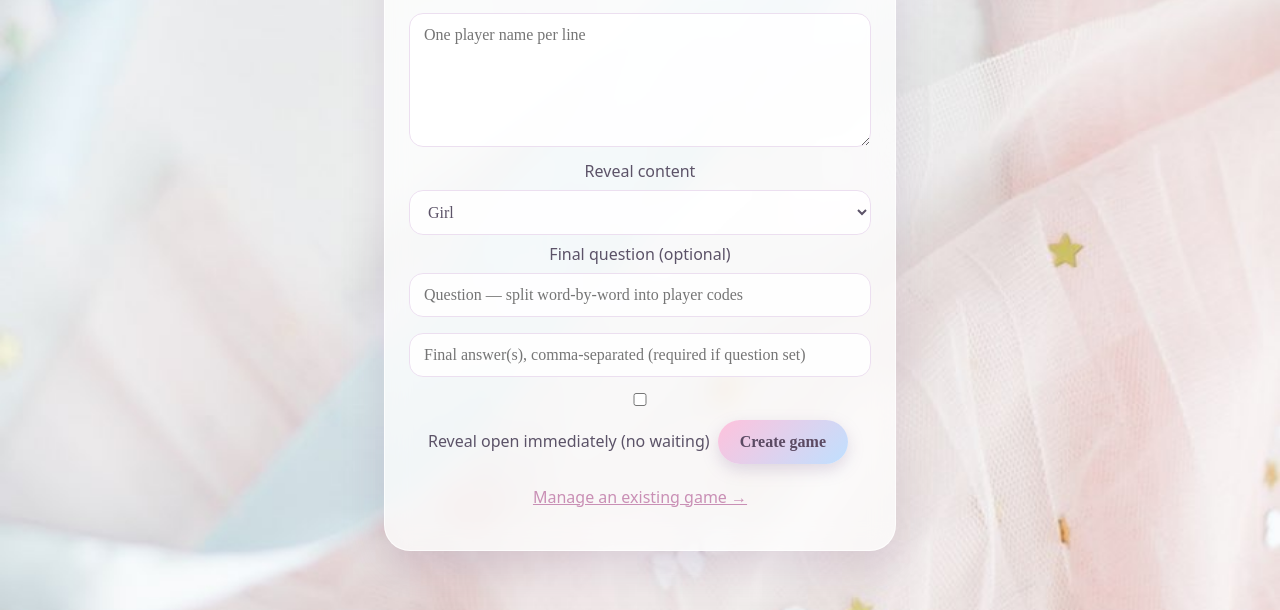
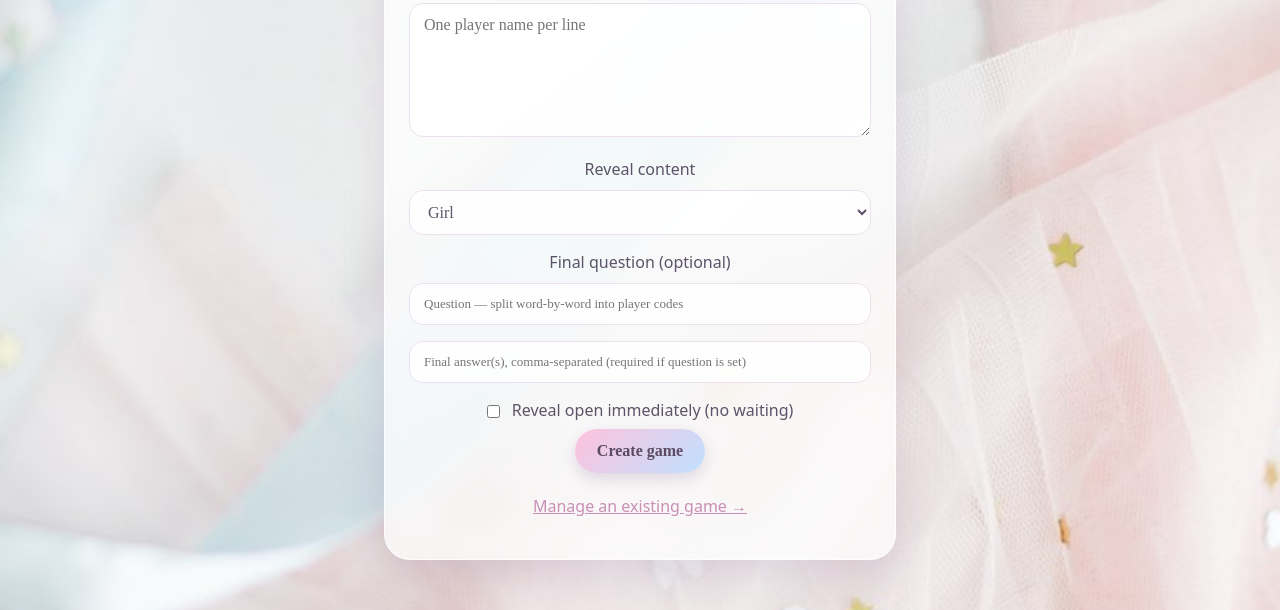
Before and after one commit to vishakayadav/gender-reveal, a website built with Vite: page admin.html in a window 1280 px wide. Both pictures are taken after a click on the button "Continue". Shown: the part 190-800 px from the top of the page. Built offline with nearby package versions, Linux system fonts and the light colour scheme; a web font is replaced by a local one.

Commit message:
fix admin page view

```diff
--- a/src/admin/admin.js
+++ b/src/admin/admin.js
@@ -67,7 +67,7 @@ export function initAdmin({ root, api, origin }) {
       <select id="gender"><option value="girl">Girl</option><option value="boy">Boy</option></select>
       <label>Final question (optional)</label>
       <input id="finalQuestion" placeholder="Question — split word-by-word into player codes" />
-      <input id="finalAnswers" placeholder="Final answer(s), comma-separated (required if question set)" />
+      <input id="finalAnswers" placeholder="Final answer(s), comma-separated (required if question is set)" />
       <label><input type="checkbox" id="revealOpen" /> Reveal open immediately (no waiting)</label>
       <button class="btn" id="create">Create game</button>
       <p><a href="#" id="manage">Manage an existing game →</a></p>
--- a/src/styles/styles.css
+++ b/src/styles/styles.css
@@ -85,6 +85,17 @@ input, select, textarea {
   background: rgba(255, 255, 255, .85);
   color: var(--ink);
 }
+label { display: block; margin: 8px 0 2px; }
+/* checkbox sits inline beside its label text (not full-width) */
+input[type="checkbox"] {
+  width: auto;
+  display: inline-block;
+  margin: 0 8px 0 0;
+  padding: 0;
+  vertical-align: middle;
+}
+/* long placeholders — smaller text so they fit the box */
+#finalQuestion, #finalAnswers { font-size: 13px; }
 .hidden { display: none; }
 .progress { font-weight: 600; font-size: 18px; color: #8a7d95; }
 .big { font-size: 40px; font-weight: 700; text-align: center; margin: 12px 0; letter-spacing: 2px; }
```
